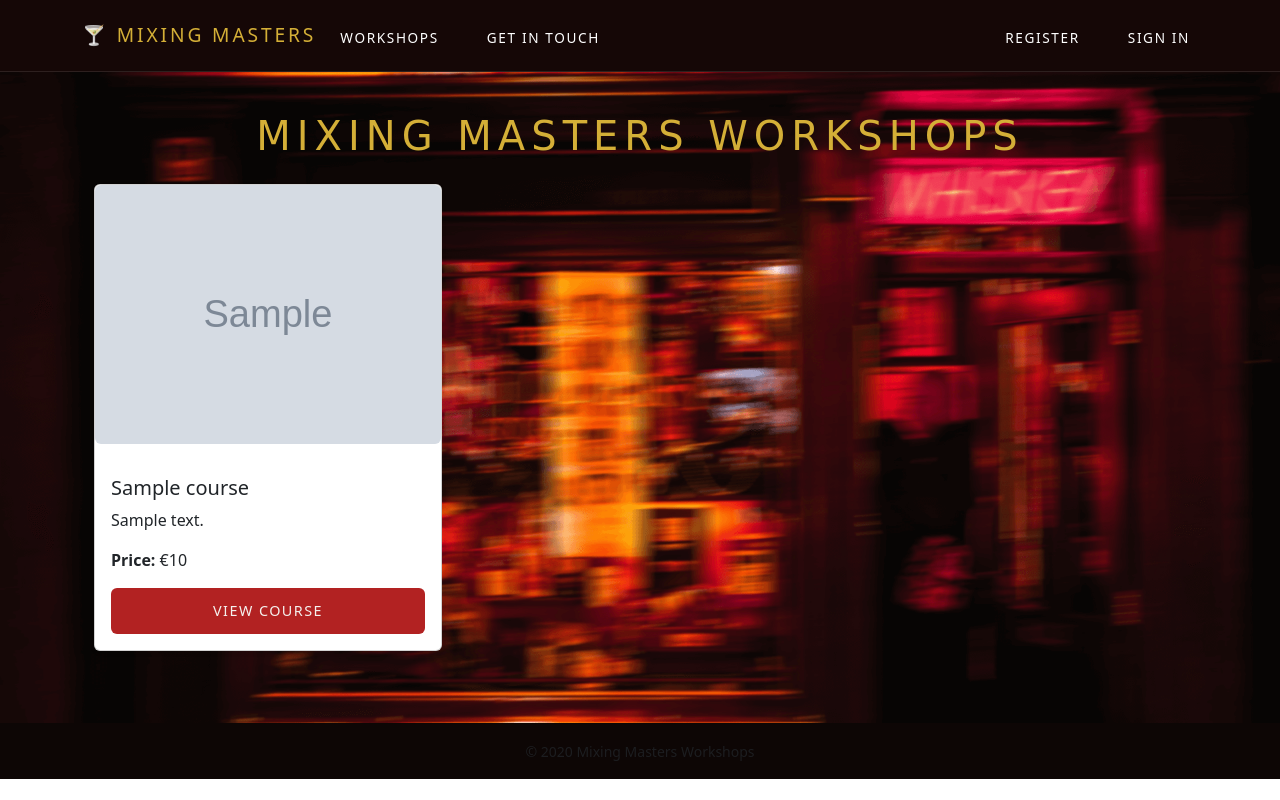
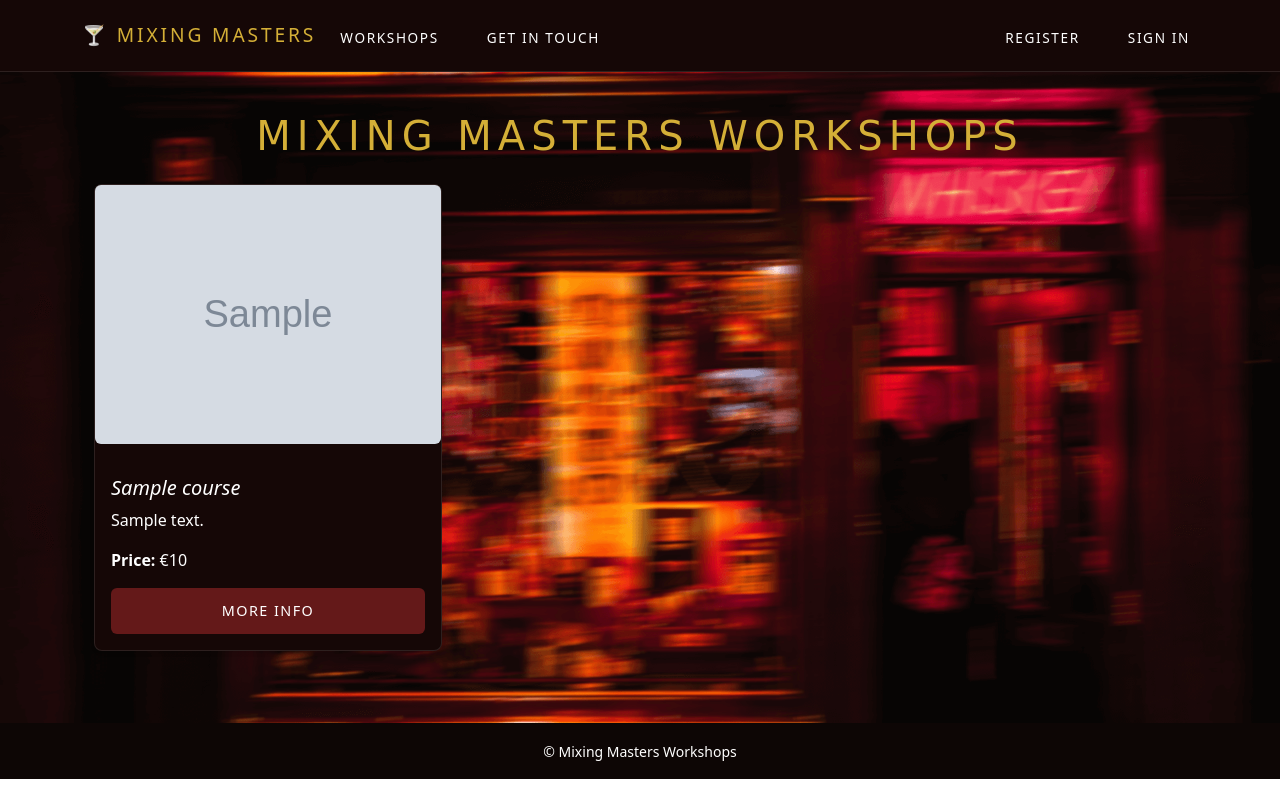
Before and after one commit to Kearns55/mixing-masters, a Django app: template home/templates/home/index.html in a window 1280 px wide. Run offline with Django 4.2, Linux system fonts and the light colour scheme; the template is opened without the code that fills it: most values are stand-ins (such as "Sample title", 1, 10 or a date in 2020); grey boxes marked "Sample" are stand-in pictures; some web fonts are replaced.

Commit message:
Update styling on homepage

```diff
--- a/home/templates/home/index.html
+++ b/home/templates/home/index.html
@@ -20,11 +20,11 @@
                 <div class="card-body d-flex flex-column">
 
                     <h5 class="card-title">
-                        {{ course.name }}
+                        <em>{{ course.name }}</em>
                     </h5>
 
                     <p class="card-text">
-                        {{ course.description|truncatewords:20 }}
+                        {{ course.description|truncatechars:100 }}
                     </p>
 
                     <p class="card-text">
@@ -33,7 +33,7 @@
 
                     <div class="mt-auto">
                         <a href="{% url 'courses:course_detail' course.pk %}" class="btn btn-primary w-100">
-                            View Course
+                            More Info
                         </a>
                     </div>
 
@@ -43,8 +43,5 @@
         {% empty %}
         <p class="text-center">No courses available.</p>
         {% endfor %}
-
     </div>
-</div>
-
 {% endblock %}
--- a/static/css/styles.css
+++ b/static/css/styles.css
@@ -1,8 +1,9 @@
 :root{
+  --bg-main: #641919;
   --bg-secondary: #150706;
-  --text-main: #F5F1EE;
+  --text-main: #000000;
   --text-muted: #ffffff;
-  --btn: #B22222;
+  --btn-hover: #B22222;
   --accent-gold: #d4af37;
   --border-soft: rgba(255, 255, 255, 0.1);
   --font-primary: 'Amarante', cursive;
@@ -96,18 +97,29 @@ h1 {
 
 
 .btn {
-  background-color: var(--btn);
-  color: var(--text-main);
+  background-color: var(--bg-main);
+  color: var(--text-muted);
   border: none;
   padding: 0.75rem 1.5rem;
   font-size: 0.9rem;
   letter-spacing: 0.1em;
   text-transform: uppercase;
-  cursor: pointer;
-  transition: background-color 0.3s ease, color 0.3s ease;
+}
+
+.btn:hover {
+  background-color: var(--btn-hover);
+  color: var(--text-muted);
+}
+
+.card{
+  background-color: var(--bg-secondary);
+  border: 1px solid var(--border-soft);
+  border-radius: 0.5rem;
+  color: var(--text-muted);
 }
 
 footer{
+  bottom: 0;
   background-color: #0D0605;
   color: var(--text-muted);
   text-align: center;
--- a/templates/base.html
+++ b/templates/base.html
@@ -42,7 +42,7 @@
                     </li>
                     {% if user.is_authenticated %}
                     <li class="nav-item">
-                        <a class="nav-link" href="{% url 'courses:my_courses' %}">Enrolled Courses</a>
+                        <a class="nav-link" href="{% url 'courses:my_courses' %}">My Workshops</a>
                     </li>
                     {% endif %}
                     <li class="nav-item">
@@ -86,9 +86,9 @@
 
         </main>
 
-        <footer class="text-center text-muted py-3 mt-5">
+        <footer class="text-center py-3 mt-5">
             <small>
-                © {{ now|date:"Y" }} Mixing Masters Workshops
+                © Mixing Masters Workshops
             </small>
         </footer>
     </div>
```
Also changed, not shown: courses/templates/courses/checkout.html (+1 -8 lines), courses/admin.py (line endings or trailing spaces).
